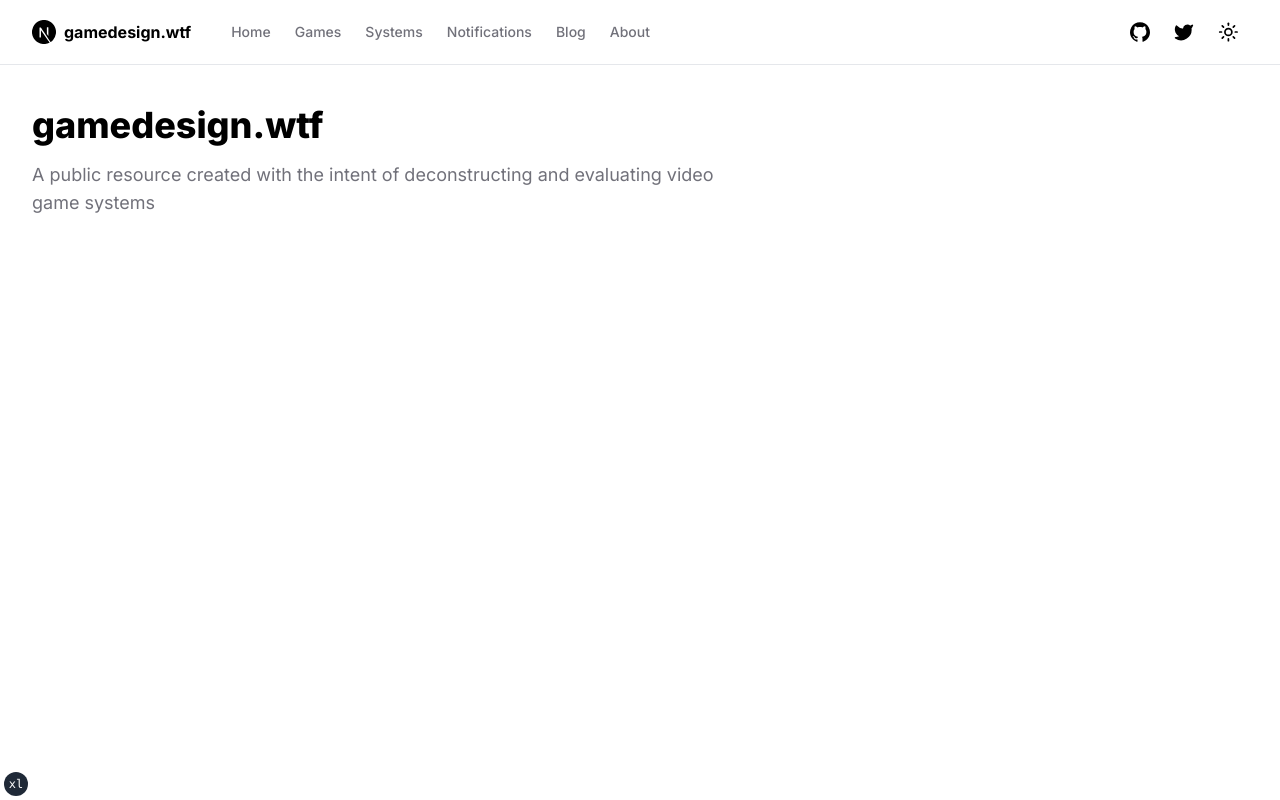
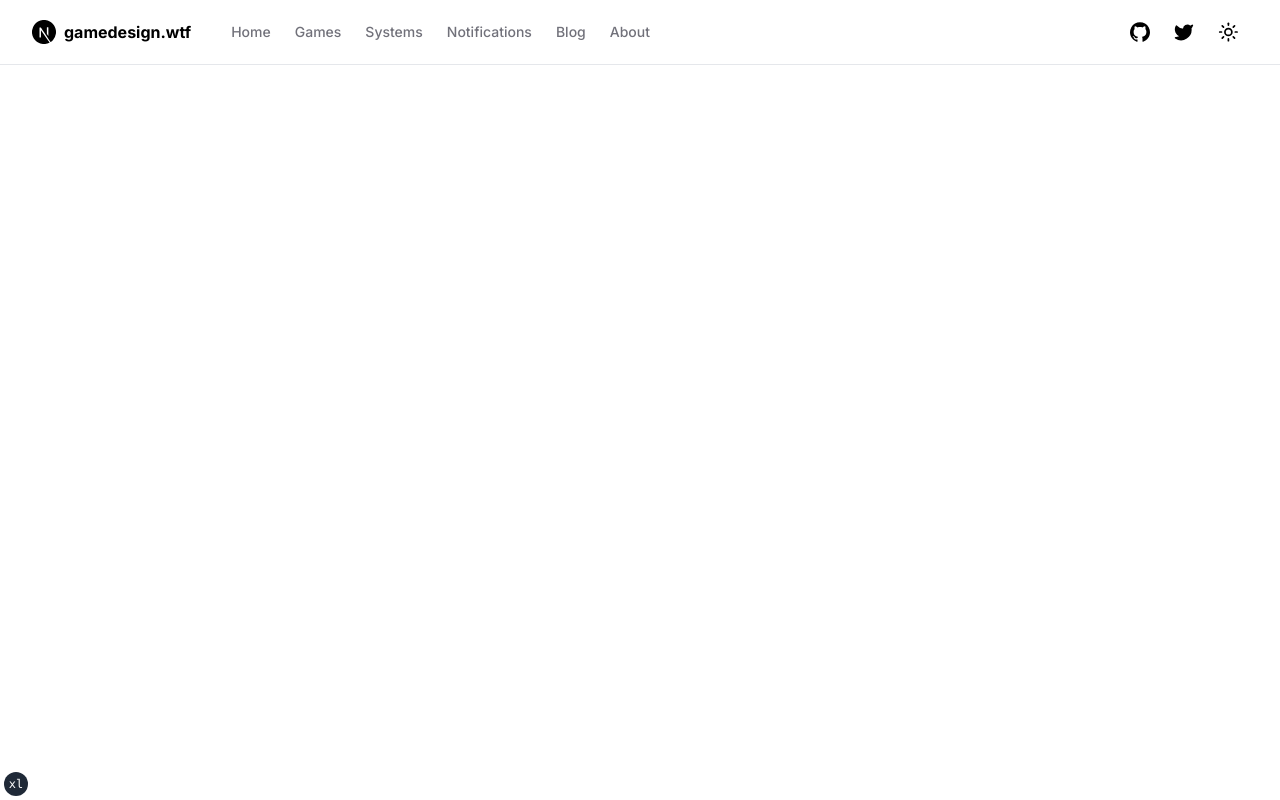
Before and after one commit to Devon-Powell/gamedesign.wtf, a Next.js app: page / in a window 1280 px wide. Built offline with nearby package versions, Linux system fonts and the light colour scheme.

Commit message:
Remove template header text

```diff
--- a/app/page.tsx
+++ b/app/page.tsx
@@ -7,13 +7,13 @@ export default function IndexPage() {
   return (
     <section className="container grid items-center gap-8 pb-8 pt-6 md:py-10">
       <div className="flex max-w-[980px] flex-col items-start gap-4">
-        <h1 className="text-3xl font-extrabold leading-tight tracking-normal md:text-4xl">
+        {/* <h1 className="text-3xl font-extrabold leading-tight tracking-normal md:text-4xl">
           gamedesign.wtf{" "}
         </h1>
         <p className="max-w-[700px] text-lg text-muted-foreground">
           A public resource created with the intent of deconstructing and
           evaluating video game systems
-        </p>
+        </p> */}
       </div>
       <div className="flex gap-4">
         {/* <Link
```
